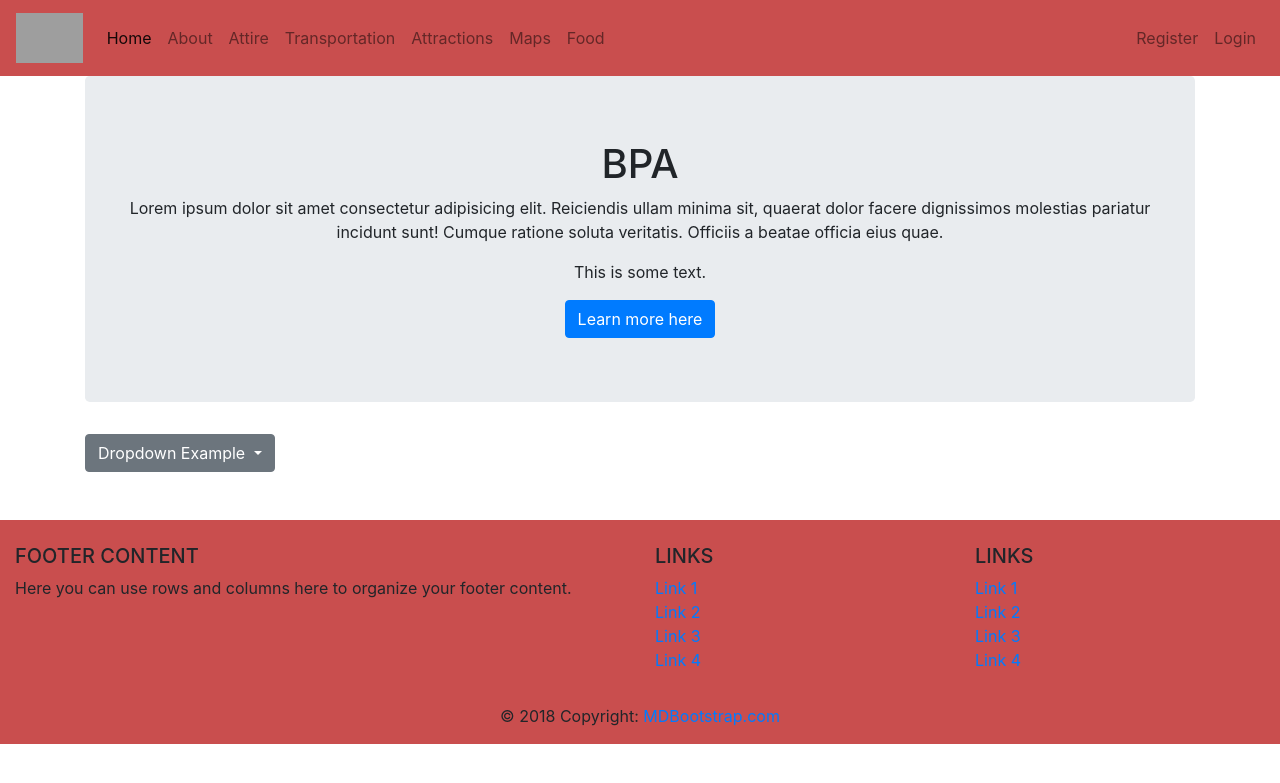
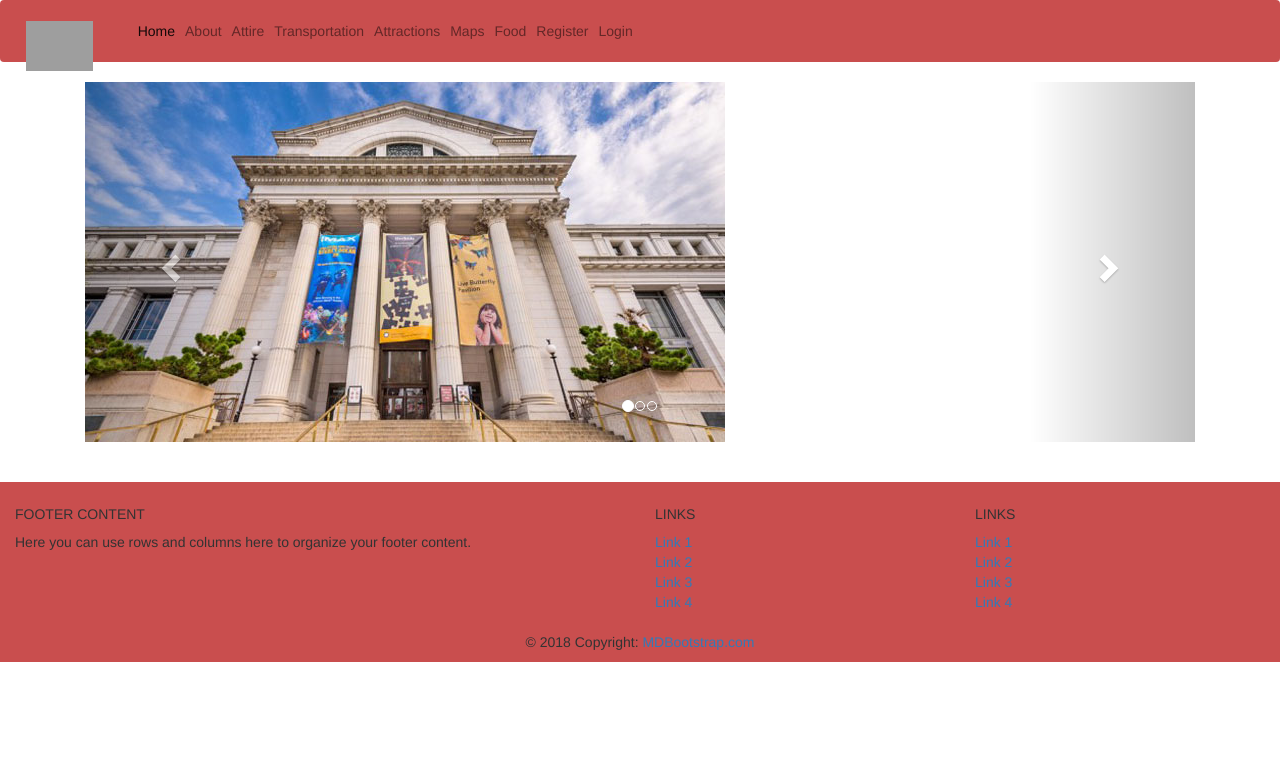
Before and after one commit to fastfists/BPA-NLC-website, a Flask app: page / in a window 1280 px wide. Shown: the top 783 px of the page. Run offline with Flask 2, Linux system fonts and the light colour scheme; parts of the project's set-up code (start-up, migrations or seed data) failed here and were passed over; some libraries are stand-ins or nearby versions; grey boxes are pictures that could not be loaded.

Commit message:
added attire and edited home page

```diff
--- a/NLC/routes/home.py
+++ b/NLC/routes/home.py
@@ -6,6 +6,10 @@
 @home_bp.route('/home')
 def home():
     return render_template('home.html',name="dude")
+
+@home_bp.route('/attire')
+def attire():
+    return render_template('attire.html', title="attire")
 
 @home_bp.route('/template')
 def template():
--- a/NLC/templates/home.html
+++ b/NLC/templates/home.html
@@ -1,22 +1,37 @@
 {% extends 'layout.html' %}
 
 {% block body %}
-<div class="jumbotron text-center">
-    <h1>BPA</h1>
-    <p>Lorem ipsum dolor sit amet consectetur adipisicing elit. Reiciendis ullam minima sit, quaerat dolor facere dignissimos molestias pariatur incidunt sunt! Cumque ratione soluta veritatis. Officiis a beatae officia eius quae.</p>
-    <p>This is some text.</p>
-    <a href="/about" class="btn btn-primary"> Learn more here</a>
-</div>
-<div class="dropdown">
-  <button class="btn btn-secondary dropdown-toggle" type="button" data-toggle="dropdown">Dropdown Example
-  <span class="caret"></span></button>
+<div id="myCarousel" class="carousel slide" data-ride="carousel">
+  <!-- Indicators -->
+  <ol class="carousel-indicators">
+    <li data-target="#myCarousel" data-slide-to="0" class="active"></li>
+    <li data-target="#myCarousel" data-slide-to="1"></li>
+    <li data-target="#myCarousel" data-slide-to="2"></li>
+  </ol>
+
+  <!-- Wrapper for slides -->
+  <div class="carousel-inner">
+    <div class="item active">
+      <img src="{{url_for('static', filename='img/Smithsonian_outside.jpg')}}">
+    </div>
+
+    <div class="item">
+      <img src="{{url_for('static', filename='img/Smithsonian_outside.jpg')}}">
+    </div>
+
+    <div class="item">
+      <img src="{{url_for('static', filename='img/Smithsonian_outside.jpg')}}">
+    </div>
+  </div>
+
+  <!-- Left and right controls -->
+  <a class="left carousel-control" href="#myCarousel" data-slide="prev">
+    <span class="glyphicon glyphicon-chevron-left"></span>
+    <span class="sr-only">Previous</span>
+  </a>
+  <a class="right carousel-control" href="#myCarousel" data-slide="next">
+    <span class="glyphicon glyphicon-chevron-right"></span>
+    <span class="sr-only">Next</span>
+  </a>
 </div>
 {% endblock body %}
-
-{% block sidebar %}
-<h5> Twitter Feed:
-  {% for post in posts %}
-
-  {% endfor %}
-</h5>
-{% endblock %}
--- a/NLC/templates/layout.html
+++ b/NLC/templates/layout.html
@@ -23,6 +23,10 @@
     </main>
     <br><br>
     {% include 'includes/_footer.html' %}
+    <link rel="stylesheet" href="https://maxcdn.bootstrapcdn.com/bootstrap/3.3.7/css/bootstrap.min.css">
+    <script src="https://ajax.googleapis.com/ajax/libs/jquery/3.3.1/jquery.min.js"></script>
+    <script src="https://maxcdn.bootstrapcdn.com/bootstrap/3.3.7/js/bootstrap.min.js"></script>
+
     <script src="https://code.jquery.com/jquery-3.2.1.slim.min.js" integrity="sha384-KJ3o2DKtIkvYIK3UENzmM7KCkRr/rE9/Qpg6aAZGJwFDMVNA/GpGFF93hXpG5KkN"
         crossorigin="anonymous"></script>
     <script src="https://cdnjs.cloudflare.com/ajax/libs/popper.js/1.12.9/umd/popper.min.js" integrity="sha384-ApNbgh9B+Y1QKtv3Rn7W3mgPxhU9K/ScQsAP7hUibX39j7fakFPskvXusvfa0b4Q"
```
Also changed, not shown: NLC/templates/attire.html (+50 -3 lines).
